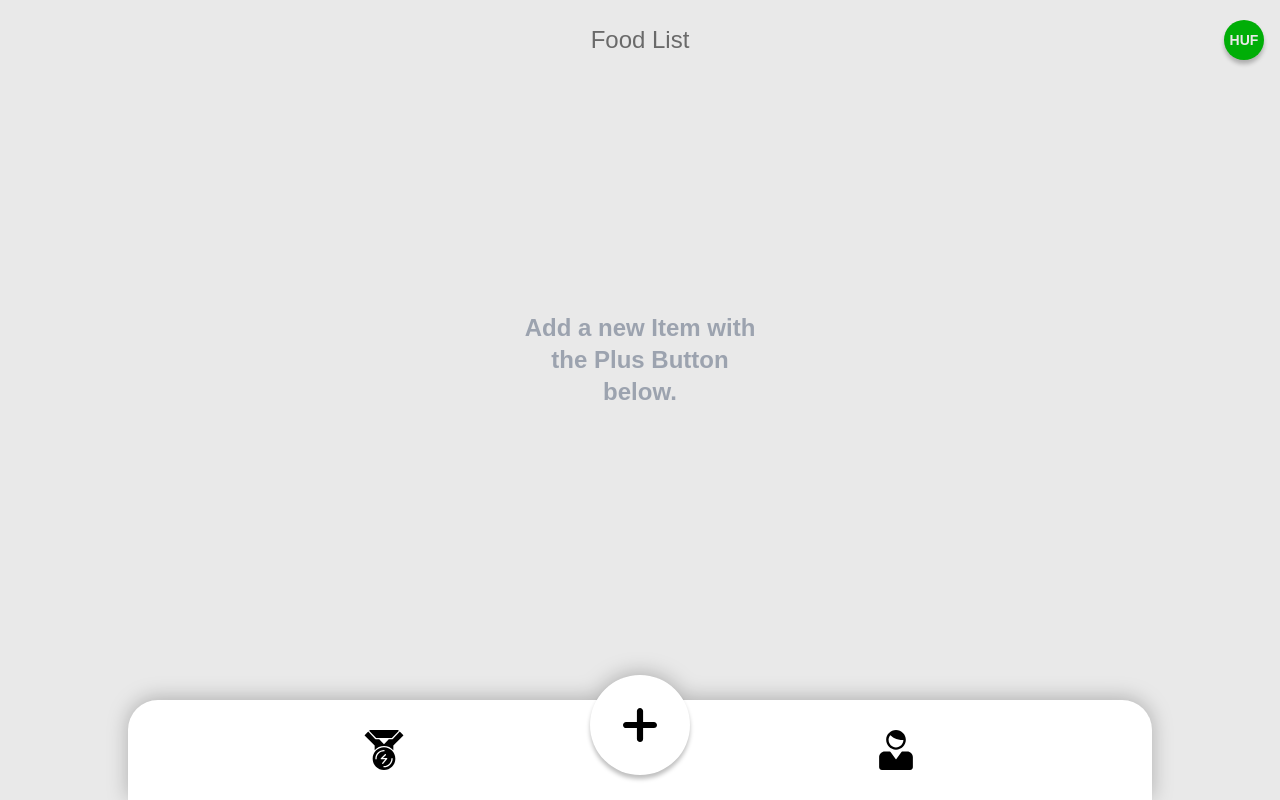
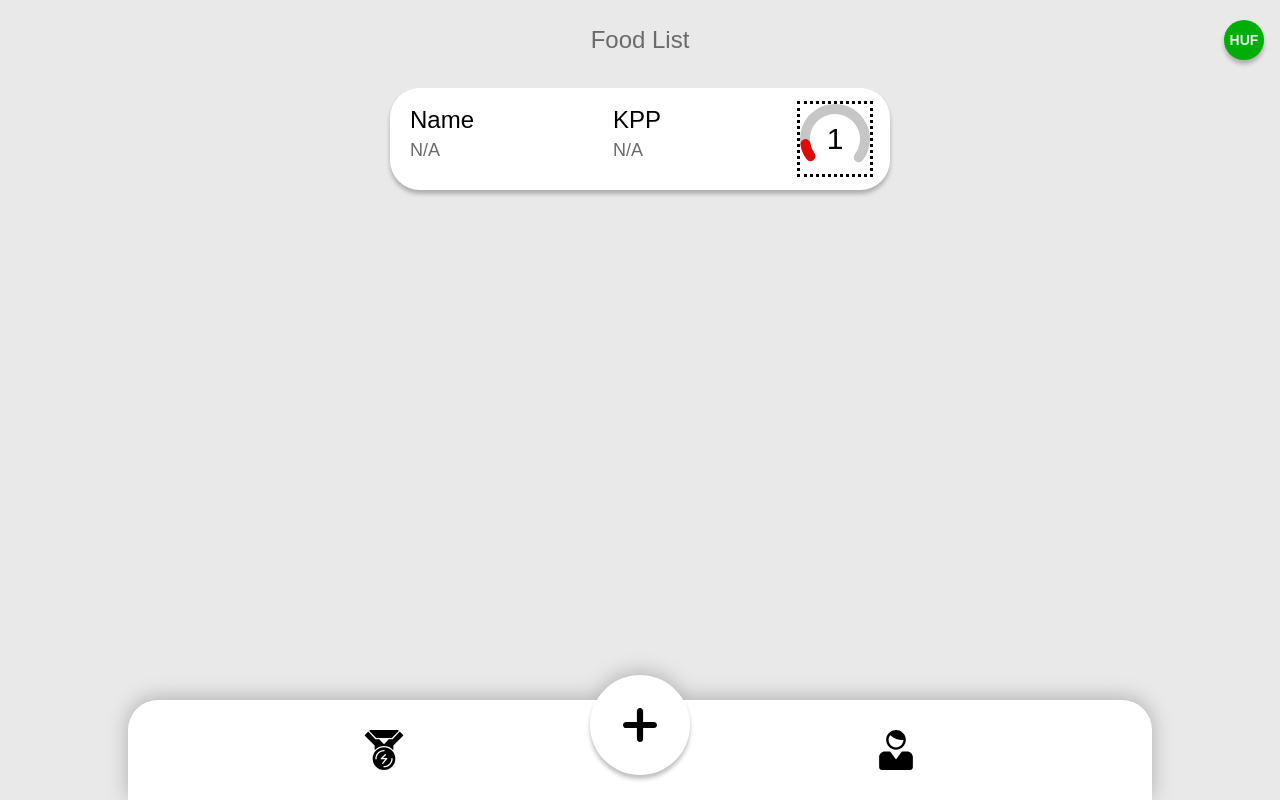
Before and after one commit to RakeMeUp/Kcal-Counter, a React (Create React App) app: page / in a window 1280 px wide. Built offline with nearby package versions, Linux system fonts and the light colour scheme.

Commit message:
dont remember what i did, some fixes i hope

```diff
--- a/src/comps/addingModal.jsx
+++ b/src/comps/addingModal.jsx
@@ -1,6 +1,5 @@
-import React, { useContext, useState } from "react";
+import React, { useContext, createContext, useState } from "react";
 import { ModalContext } from "./navbar";
-import { CurrencyContext } from "../newApp";
 /* COMPONENTS */
 import Input from "./Input";
 import AmountSwitch from "./amountSwitch";
@@ -10,6 +9,18 @@ import close from "../img/close.svg";
 import downArrow from "../img/downArrow.svg";
 import upArrow from "../img/upArrow.svg";
 import downArrowDouble from "../img/downArrowDouble.svg";
+
+export const itemAddedContext = createContext({
+  name: "Name",
+  kpp: "N/A",
+  amount: "N/A",
+  meter: 1,
+  additional: {
+    protein: "N/A",
+    carbs: "N/A",
+    fat: "N/A",
+  },
+});
 
 export default function AddingModal() {
   const [additionalIsOpen, setAdditionalIsOpen] = useState(false);
--- /dev/null
+++ b/src/comps/listItem.jsx
@@ -0,0 +1,131 @@
+import React, { useState, useEffect } from "react";
+import Meter from "./meter.jsx";
+import edit from "../img/edit.png";
+import checkmark from "../img/checkmark.svg";
+
+export default function ListItem(props) {
+  const [editNameOpen, setEditNameOpen] = useState(false);
+  const [listItemOpen, setListItemOpen] = useState(false);
+  const [nameChangeText, setNameChangeText] = useState("");
+
+  const NameField = () => {
+    return (
+      <div className="relative text-2xl select-text">
+        <div className="overflow-clip">{props.name}</div>
+        {listItemOpen && (
+          <div
+            onClick={(e) => {
+              e.stopPropagation();
+              setEditNameOpen(!editNameOpen);
+            }}
+            className="absolute top-0 -right-8 p-2"
+          >
+            <img src={edit} alt="edit" width={"14px"} height={"14px"} />
+          </div>
+        )}
+      </div>
+    );
+  };
+
+  const NameChangeField = () => {
+    useEffect(() => {
+      document.querySelector("#nameChangeInput").focus();
+    }, []);
+
+    const handleSubmit = (e) => {
+      e.preventDefault();
+      props.nameChange(props.id, nameChangeText);
+      setNameChangeText("");
+      setEditNameOpen(!editNameOpen);
+    };
+
+    return (
+      <form
+        onSubmit={handleSubmit}
+        onClick={(e) => {
+          e.stopPropagation();
+        }}
+        className="flex w-full relative"
+      >
+        <label>
+          <input type="text" id="nameChangeInput" className="inputText h-8 w-full" value={nameChangeText} onChange={(e) => setNameChangeText(e.target.value)} />
+          <div className="absolute right-2 top-0 bottom-0 flex items-center justify-center">
+            <button type="submit" className="bg-paletteGreen p-1 rounded-full">
+              <img src={checkmark} alt="ok" width={"14px"} />
+            </button>
+          </div>
+        </label>
+      </form>
+    );
+  };
+
+  const AdditionalComponent = () => {
+    return (
+      <div className=" mt-4 relative before:absolute before:bg-paletteLightGray before:h-[1px] before:w-full before:rounded-full">
+        <div className="pt-4 flex justify-evenly text-sm font-medium text-paletteGray">
+          <div>
+            <span>Protein: </span>
+            <span className="text-black">{props.additional.protein}</span>
+          </div>
+          <div>
+            <span>Carbs: </span>
+            <span className="text-black">{props.additional.carbs}</span>
+          </div>
+          <div>
+            <span>Fat: </span>
+            <span className="text-black">{props.additional.fat}</span>
+          </div>
+        </div>
+      </div>
+    );
+  };
+
+  const cornerRounder = () => {
+    return listItemOpen ? "rounded-br-[80px]" : "";
+  };
+
+  return (
+    <li className="relative list-none md:max-w-xl md:w-[500px] w-full">
+      {/* function in class so i can toggle the corner rounding when open */}
+      <div
+        onClick={() => {
+          setListItemOpen(!listItemOpen);
+        }}
+        className={`relative rounded-[30px] ${cornerRounder()} my-2 bg-white shadow-[0px_4px_4px_0px_rgba(0,0,0,0.25)] px-5 py-4`}
+      >
+        <div className="flex w-full justify-between">
+          {/* ITEM NAME */}
+          <div className="flex flex-col max-w-[33%]">
+            {editNameOpen ? <NameChangeField /> : <NameField />}
+            <span className="text-lg text-paletteGray">{props.amount}</span>
+          </div>
+
+          {/* ITEM KPP SCORE */}
+          <div>
+            <div className="flex">
+              <span className="text-2xl ">KPP</span>
+              {/* <Description /> */}
+            </div>
+            <span className="text-lg text-paletteGray">{props.kpp}</span>
+          </div>
+
+          {/* ITEM SCORE METER */}
+          <Meter meterNumber={props.meter} />
+        </div>
+
+        {/* AdditionalComponent Information (displays on click) */}
+        {listItemOpen && <AdditionalComponent />}
+
+        {/* Displays when element Open */}
+        {listItemOpen && (
+          /* negative z index ensures that children div is under parent, while you dont have to
+								set z index on parent, avoiding further collisions */
+          <div className="bg-paletteRed -z-10 absolute bottom-0 right-0 w-20 h-20 flex items-end justify-end rounded-md">
+            {/* invert png so its white (lazy bones) */}
+            <img className="w-5 m-[6px] invert-[1]" src={edit} alt="asd" />
+          </div>
+        )}
+      </div>
+    </li>
+  );
+}
--- a/src/newApp.jsx
+++ b/src/newApp.jsx
@@ -1,5 +1,5 @@
 import React, { createContext, useState } from "react";
-import ListElement from "./comps/listElement.jsx";
+import ListElement from "./comps/listItem.jsx";
 import CurrencyButton from "./comps/currencyButton.jsx";
 import Navbar from "./comps/navbar";
 
@@ -7,7 +7,19 @@ export const CurrencyContext = createContext("HUF");
 
 export default function App() {
   const [currentCurrency, setCurrentCurrency] = useState("HUF");
-  const [listElements, setListElements] = useState([]);
+  const [listElements, setListElements] = useState([
+    {
+      name: "Name",
+      kpp: "N/A",
+      amount: "N/A",
+      meter: 1,
+      additional: {
+        protein: "N/A",
+        carbs: "N/A",
+        fat: "N/A",
+      },
+    },
+  ]);
 
   const handleCurrencyChange = (arg) => {
     setCurrentCurrency(arg);
@@ -19,7 +31,7 @@ export default function App() {
 
   /* making a copy of the state, and we work on that, to avoid mutating the state */
   const nameChange = (id, text) => {
-    let tempListElArray = [listElements];
+    let tempListElArray = [...listElements];
     tempListElArray[id].name = text;
     setListElements(tempListElArray);
   };
@@ -34,9 +46,8 @@ export default function App() {
     );
   };
 
-  return (
-    <div className="flex flex-col">
-      {/* Title Bar */}
+  const Header = () => {
+    return (
       <header className="relative w-full flex justify-center py-6">
         <div className="flex justify-center w-full">
           <span className="text-2xl text-paletteGray font-medium ">Food List</span>
@@ -47,7 +58,13 @@ export default function App() {
           </CurrencyContext.Provider>
         </div>
       </header>
+    );
+  };
 
+  return (
+    <div className="flex flex-col">
+      {/* Title Bar */}
+      <Header />
       {/* List elements */}
       <main id="container" className="flex flex-col md:items-center">
         <ol>
```
Also changed, not shown: src/comps/desc.jsx (added).
